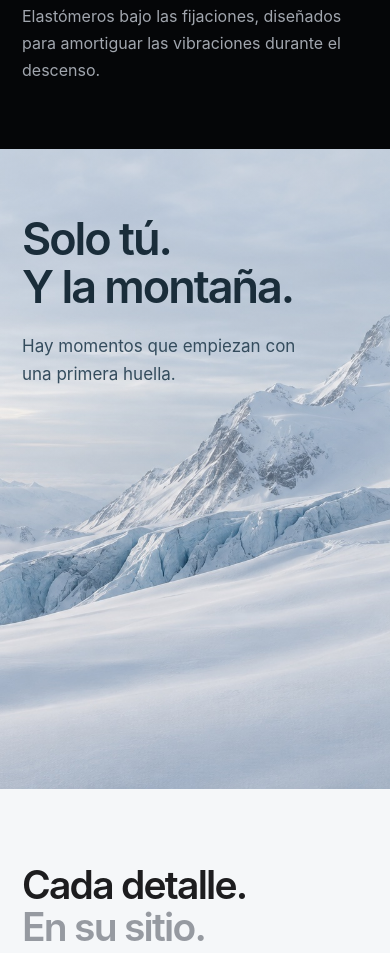
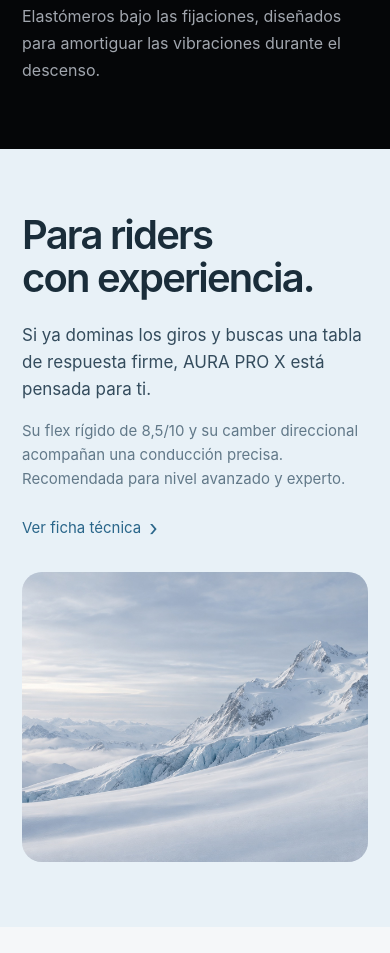
Before and after one commit to starfruitsalads/auraboard, a plain HTML site: page index.html in a window 390 px wide. Shown: the part 1927-2880 px from the top of the page. Drawn offline with Linux system fonts and the light colour scheme.

Commit message:
update 5.0

```diff
--- a/css/style.css
+++ b/css/style.css
@@ -369,48 +369,56 @@
   color: #a1a6ae;
   margin: 0;
 }
-/* One calm landscape in place of a collage. */
+/* Help riders decide whether the board suits their experience. */
 .terrain-section {
-  padding: 0;
-}
-.terrain-panorama {
-  height: 700px;
-  position: relative;
-  isolation: isolate;
-  display: flex;
+  padding: 100px 0;
+  background: #e8f1f7;
+  color: #1a2d3a;
+}
+.terrain-layout {
+  display: grid;
+  grid-template-columns: 1fr 1fr;
   align-items: center;
+  gap: 72px;
+}
+.terrain-photo {
+  height: 470px;
+  margin: 0;
+  border-radius: 24px;
   overflow: hidden;
-  color: #1a2d3a;
   background: #dbe6ef;
 }
-.terrain-panorama > img {
-  position: absolute;
-  inset: 0;
+.terrain-photo img {
+  display: block;
   width: 100%;
   height: 100%;
-  z-index: -2;
   object-fit: cover;
-  object-position: 50% 55%;
-}
-.terrain-overlay {
-  position: absolute;
-  inset: 0;
-  z-index: -1;
-  background: linear-gradient(90deg, #f1f7fc40, transparent 70%);
-}
-.terrain-copy {
-  padding-bottom: 65px;
+  object-position: 66% center;
 }
 .terrain-copy h2 {
-  font-size: clamp(45px, 4.9vw, 72px);
+  font-size: clamp(36px, 3.7vw, 54px);
   font-weight: 600;
 }
 .terrain-copy p {
   color: #344c5d;
-  font-size: 19px;
-  max-width: 350px;
+  font-size: 18px;
   line-height: 1.6;
   margin: 26px 0 0;
+}
+.terrain-copy .rider-detail {
+  color: #627989;
+  font-size: 16px;
+  margin-top: 18px;
+}
+.terrain-copy .text-link {
+  color: #2a668a;
+  margin-top: 26px;
+}
+.terrain-copy .text-link:hover {
+  color: #174866;
+}
+.terrain-copy .text-link:focus-visible {
+  outline-color: #2a668a;
 }
 /* The technical information stays useful, with less framing. */
 .specs-section {
@@ -1174,8 +1182,11 @@
   .tech-copy p {
     font-size: 14px;
   }
-  .terrain-panorama {
-    height: 600px;
+  .terrain-layout {
+    gap: 40px;
+  }
+  .terrain-photo {
+    height: 430px;
   }
   .specs-layout,
   .faq-section {
@@ -1343,27 +1354,27 @@
     font-size: 16px;
     line-height: 1.7;
   }
-  .terrain-panorama {
-    height: 640px;
-    align-items: flex-start;
-  }
-  .terrain-panorama > img {
-    object-position: 65% center;
-  }
-  .terrain-copy {
-    padding-top: 66px;
-    padding-bottom: 0;
+  .terrain-section {
+    padding: 65px 0;
+  }
+  .terrain-layout {
+    grid-template-columns: 1fr;
+    gap: 32px;
+  }
+  .terrain-photo {
+    height: 290px;
+    border-radius: 20px;
   }
   .terrain-copy h2 {
-    font-size: 45px;
+    font-size: 40px;
   }
   .terrain-copy p {
-    max-width: 280px;
     font-size: 17px;
     margin-top: 22px;
   }
-  .terrain-overlay {
-    background: linear-gradient(180deg, #f1f7fc65, transparent 60%);
+  .terrain-copy .rider-detail {
+    font-size: 15px;
+    margin-top: 16px;
   }
   .specs-layout,
   .faq-section {
--- a/index.html
+++ b/index.html
@@ -207,19 +207,28 @@
         id="gallery"
         aria-labelledby="galleryTitle"
       >
-        <div class="terrain-panorama">
-          <img
-            src="assets/glacier-landscape.jpg"
-            alt="Cumbres y laderas nevadas bajo la luz azul del glaciar"
-            width="1536"
-            height="1024"
-            loading="lazy"
-          />
-          <div class="terrain-overlay"></div>
-          <div class="page-width terrain-copy reveal">
-            <h2 id="galleryTitle">Solo tú.<br />Y la montaña.</h2>
-            <p>Hay momentos que empiezan con una primera huella.</p>
+        <div class="page-width terrain-layout">
+          <div class="terrain-copy reveal">
+            <h2 id="galleryTitle">Para riders<br />con experiencia.</h2>
+            <p>
+              Si ya dominas los giros y buscas una tabla de respuesta firme,
+              AURA PRO X está pensada para ti.
+            </p>
+            <p class="rider-detail">
+              Su flex rígido de 8,5/10 y su camber direccional acompañan una
+              conducción precisa. Recomendada para nivel avanzado y experto.
+            </p>
+            <a class="text-link" href="#specs">Ver ficha técnica</a>
           </div>
+          <figure class="terrain-photo reveal delay-1">
+            <img
+              src="assets/glacier-landscape.jpg"
+              alt="Laderas nevadas y relieve de un glaciar alpino"
+              width="1536"
+              height="1024"
+              loading="lazy"
+            />
+          </figure>
         </div>
       </section>
       <section
```
